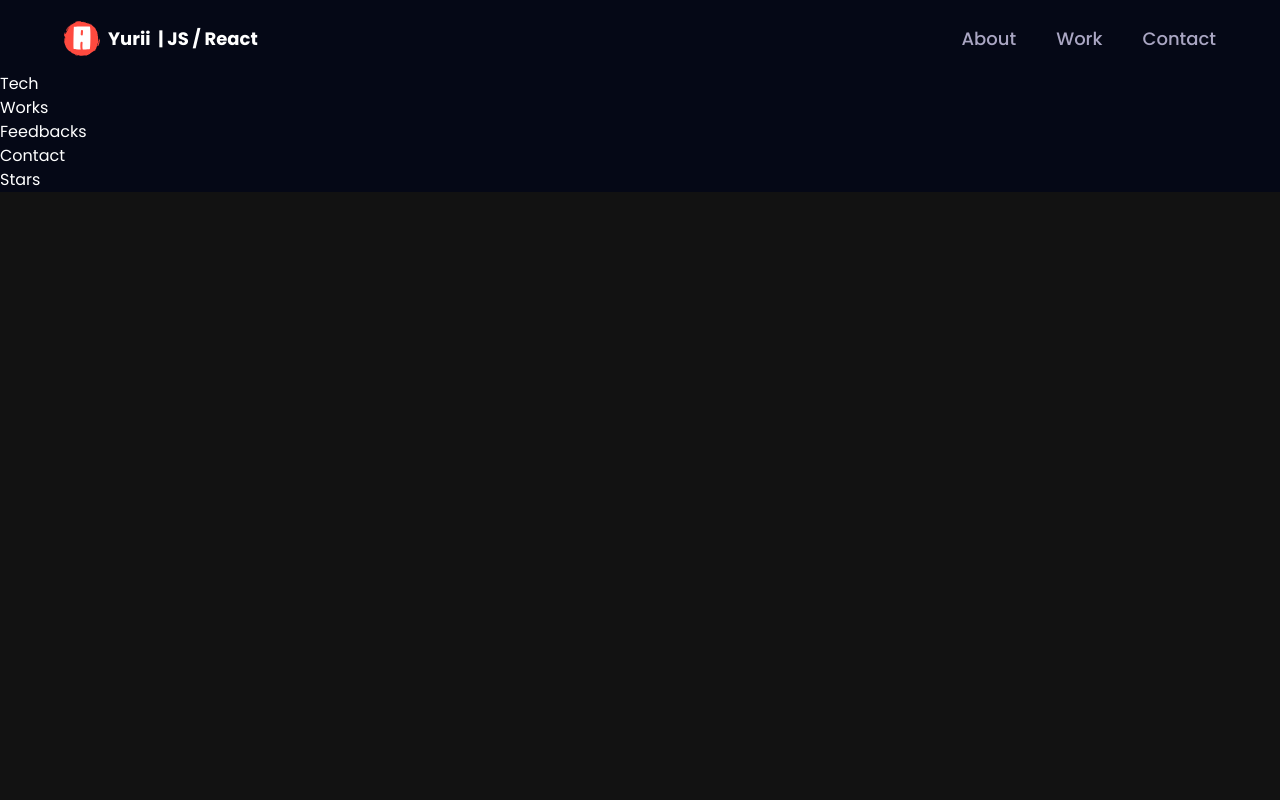
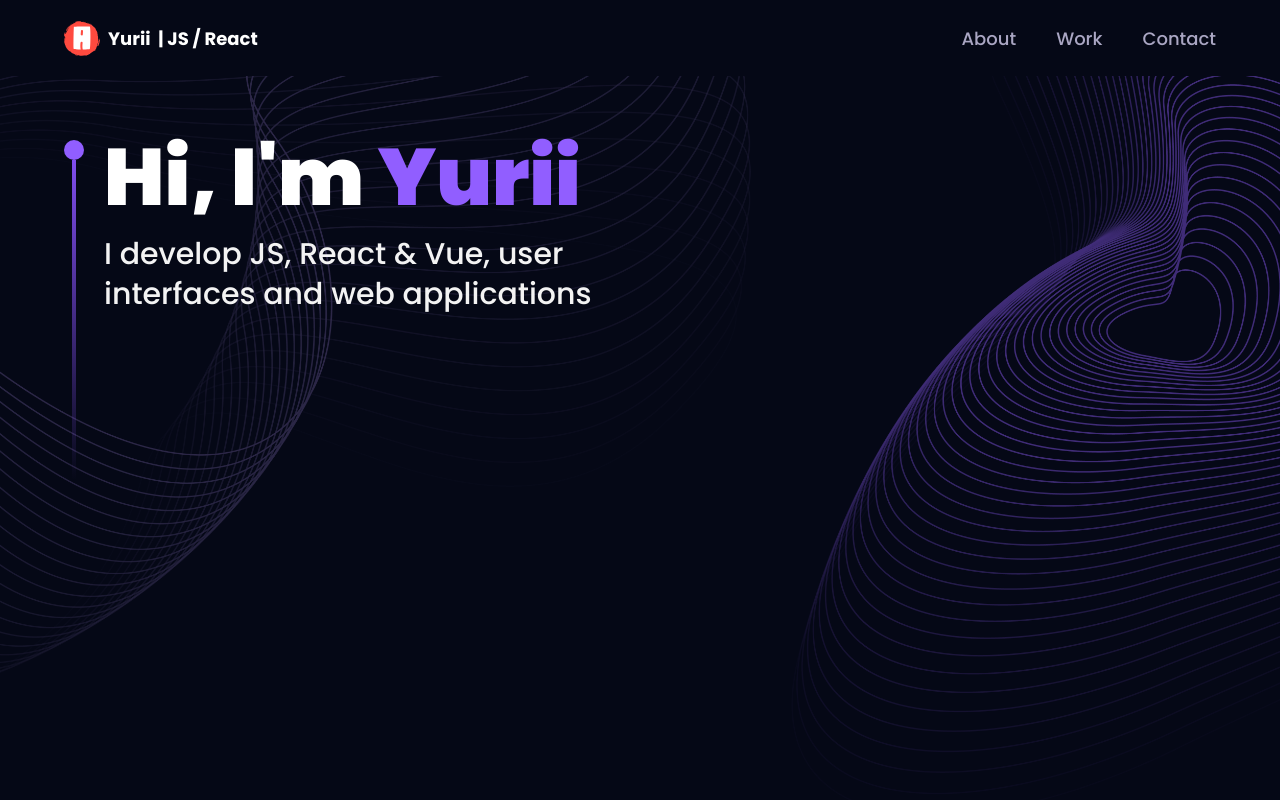
Before and after one commit to drummer-Yurii/portfolio-3d, a React (Vite) app: page / in a window 1280 px wide. Shown: the top 800 px of the page. Built offline with nearby package versions, Linux system fonts and the light colour scheme.

Commit message:
add title & description to hero component

```diff
--- a/src/components/Hero.jsx
+++ b/src/components/Hero.jsx
@@ -1,8 +1,29 @@
-import React from 'react'
+import React from 'react';
+import {motion} from 'framer-motion';
+
+import { styles } from '../styles';
+import { ComputersCanvas } from './canvas';
 
 const Hero = () => {
   return (
-    <div>Hero</div>
+    <section className='relative w-full h-screen mx-auto'>
+      <div className={`${styles.paddingX}
+        absolute inset-0 top-[120px] max-w-7xl mx-auto flex flex-row items-start gap-5`}
+      >
+        <div className='flex flex-col justify-center items-center mt-5'>
+          <div className='w-5 h-5 rounded-full bg-[#915eff]' />
+          <div className='w-1 sm:h-80 h-40 violet-gradient' />
+        </div>
+        <div>
+          <h1 className={`${styles.heroHeadText} text-white`}>
+            Hi, I'm <span className='text-[#915eff]'>Yurii</span>
+          </h1>
+          <p className={`${styles.heroSubText} mt-2 text-white-100`}>
+            I develop JS, React & Vue, user <br className='sm:block hidden' /> interfaces and web applications
+          </p>
+        </div>
+      </div>
+    </section>
   )
 }
 
```
